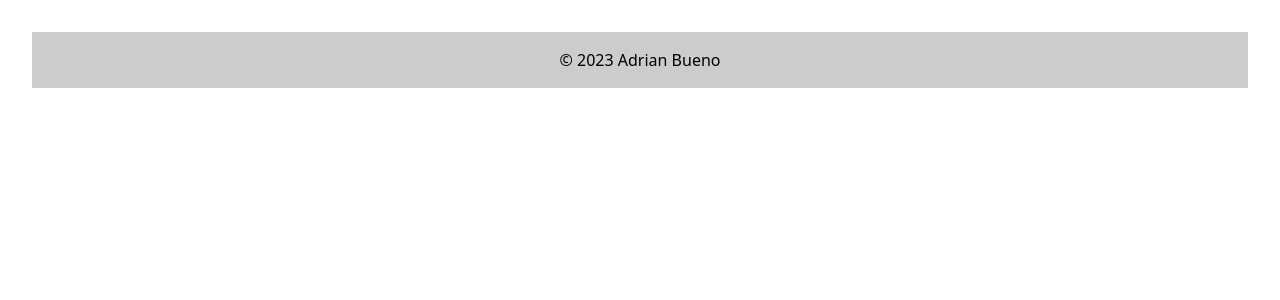
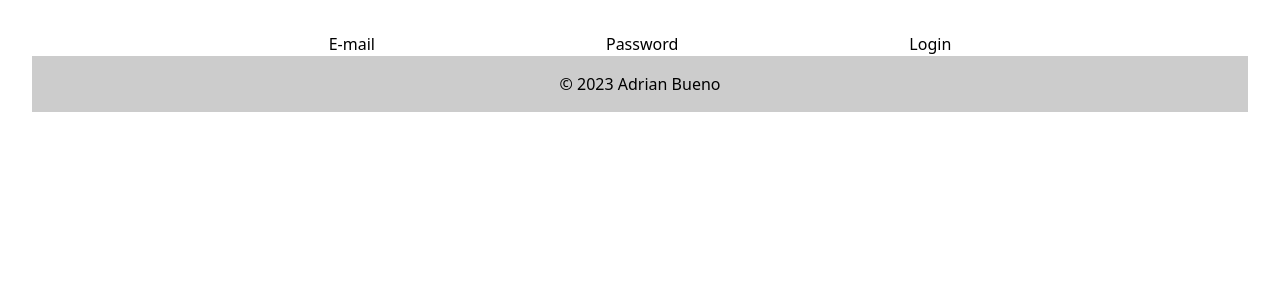
Before and after one commit to adrianlbueno/the-pocman-online-shop, a React (Vite) app: page /login in a window 1280 px wide. Shown: the top 300 px of the page. Built offline with nearby package versions, Linux system fonts and the light colour scheme.

Commit message:
add signinform to login Page

```diff
--- a/src/components/common/form/SignInForm.jsx
+++ b/src/components/common/form/SignInForm.jsx
@@ -1,5 +1,23 @@
 const SignIn = () => {
-    return (  );
+    return (
+        <div>
+            <form noValidate>
+                <label htmlFor="inputEmail">E-mail</label>
+                <input
+                    type="email"
+                    id="inputEmail"
+                    name="email"
+                />
+                <label htmlFor="inputPassword">Password</label>
+                <input
+                    type="password"
+                    id="inputPassword"
+                    name="password"
+                />
+                <button type="submit">Login</button>
+            </form>
+        </div>
+    );
 }
 
 export default SignIn;
--- a/src/pages/LoginPage.jsx
+++ b/src/pages/LoginPage.jsx
@@ -1,7 +1,8 @@
+import SignInForm from "../components/common/form/SignInForm";
 const LogInPage = () => {
     return (
         <>
-
+            <SignInForm />
         </>
     );
 }
```
